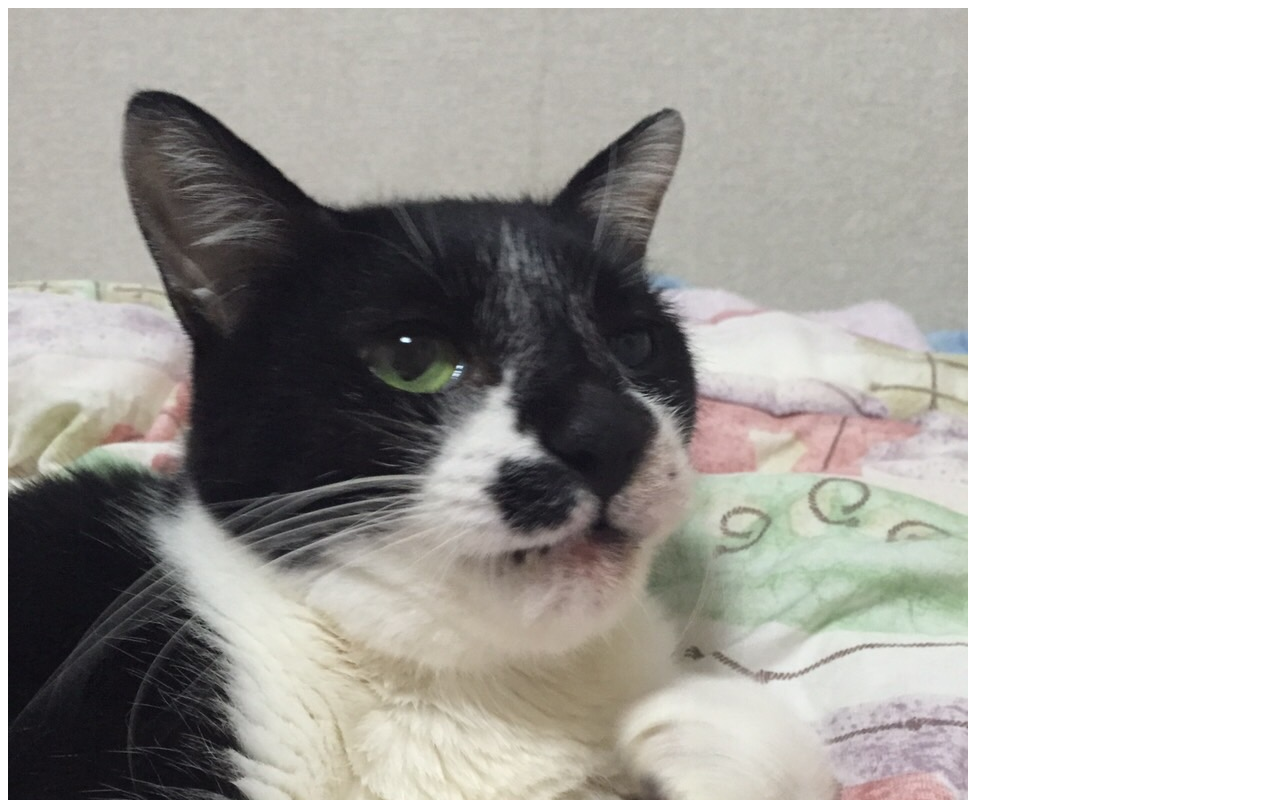
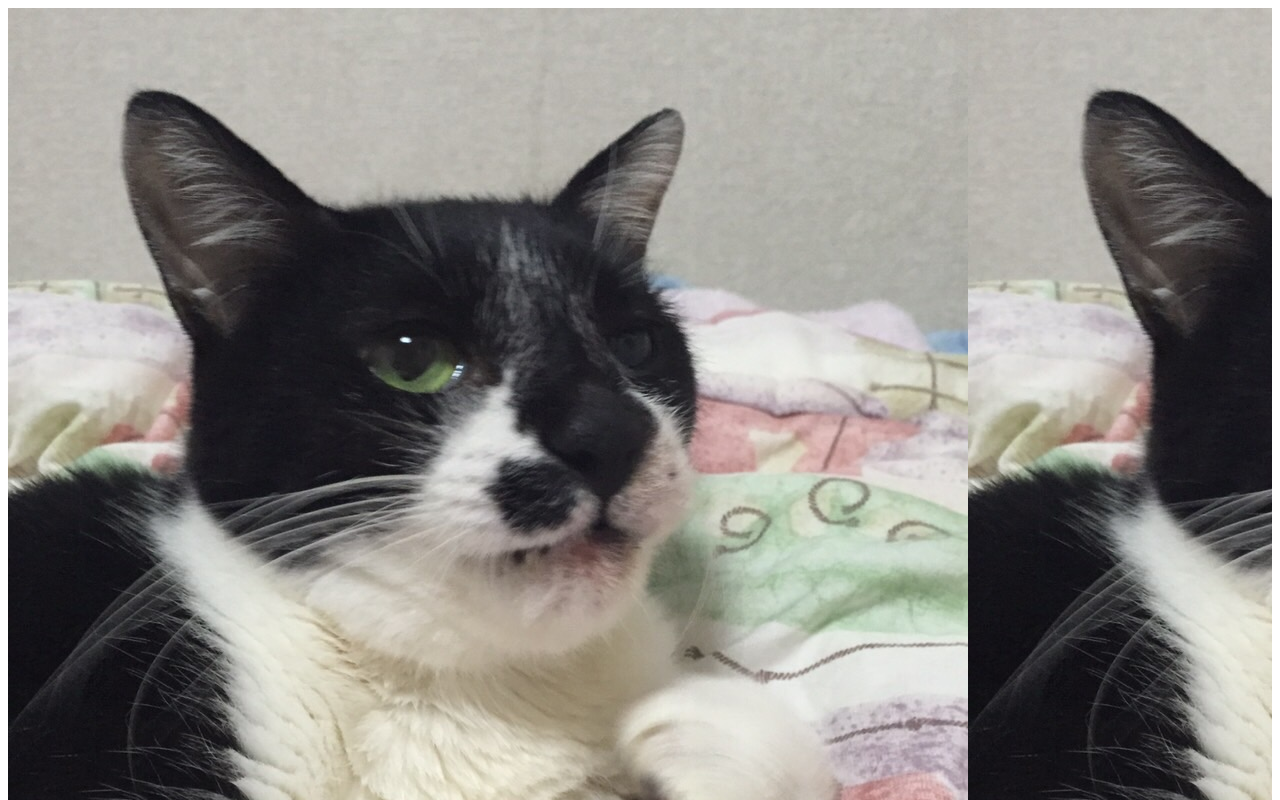
Before and after one commit to niaichigo/hiko, a plain HTML site: page index.html in a window 1280 px wide. Shown: the top 800 px of the page. Drawn offline with Linux system fonts and the light colour scheme.

Commit message:
Update stylesheet.css

```diff
--- a/stylesheet.css
+++ b/stylesheet.css
@@ -1,3 +1,4 @@
 .hiko {
+	background-image: url(hiko.JPG);
 	display:cover;
 }
```
